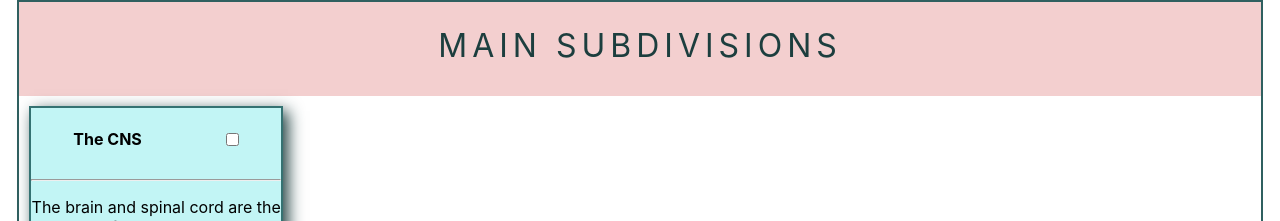
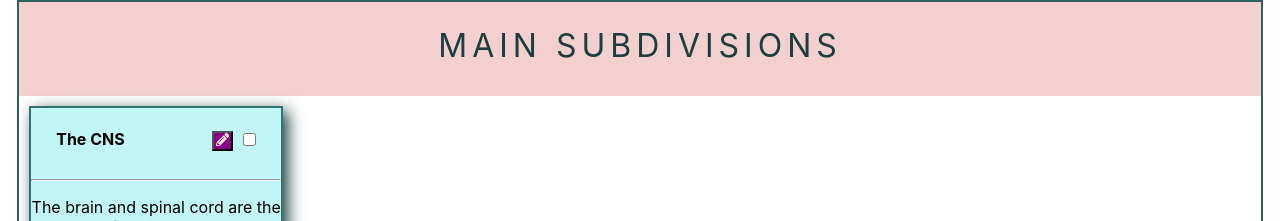
Before and after one commit to DmitriyLadutsko/IBA-react-js, a React (Create React App) app: page / in a window 1280 px wide. Shown: the top 221 px of the page. Built offline with nearby package versions, Linux system fonts and the light colour scheme.

Commit message:
add: edit button, react-icons

```diff
--- a/package.json
+++ b/package.json
@@ -8,6 +8,7 @@
     "@testing-library/user-event": "^7.2.1",
     "react": "^16.13.1",
     "react-dom": "^16.13.1",
+    "react-icons": "^3.11.0",
     "react-scripts": "3.4.3"
   },
   "scripts": {
--- a/src/Card/Card.css
+++ b/src/Card/Card.css
@@ -3,5 +3,4 @@
     margin: 10px;
     border: 2px solid #347272;
     box-shadow: 5px 5px 15px 0 #1c3e3e;
-    /*background-color: #ebc2f5;*/
 }
--- a/src/Card/index.js
+++ b/src/Card/index.js
@@ -1,23 +1,36 @@
 import React, {useState} from "react";
 import './Card.css'
+import { FaPencilAlt } from 'react-icons/fa';
 
 const Card = () => {
 
     const [isChecked, setChecked] = useState(false);
 
+    const write = () => {
+        console.log("hi")
+    }
+
     const styleCaption = {
+        paddingLeft: '25px',
+        paddingRight: '25px',
         display: 'flex',
-        justifyContent: 'space-around'
+        justifyContent: 'space-between'
     };
 
     return (
-        <div className="Card" style={{ backgroundColor: isChecked ? '#ebc2f5' : '#c2f5f5' }}>
+        <div className="Card" style={{backgroundColor: isChecked ? '#ebc2f5' : '#c2f5f5'}}>
             <div style={styleCaption}>
                 <h4>The CNS</h4>
-                <input
-                    type="checkbox"
-                    checked={isChecked}
-                    onChange={() => setChecked(!isChecked)}/>
+                <div>
+                    <button onClick={() => write()}>
+                        <FaPencilAlt />
+                    </button>
+                    <input
+                        type="checkbox"
+                        checked={isChecked}
+                        onChange={() => setChecked(!isChecked)}
+                    />
+                </div>
             </div>
             <hr/>
             <p>The brain and spinal cord are the organs of the central nervous system.</p>
--- a/src/index.css
+++ b/src/index.css
@@ -13,5 +13,13 @@ code {
 }
 
 input {
-  margin: 25px 0;
+  margin: 25px 0 25px 10px;
+  cursor: pointer;
 }
+
+button {
+  padding: 0 2px;
+  cursor: pointer;
+  color: blanchedalmond;
+  background-color: darkmagenta;
+}
```
Also changed, not shown: 1 other file (tests, documents, lock files or other folders).
